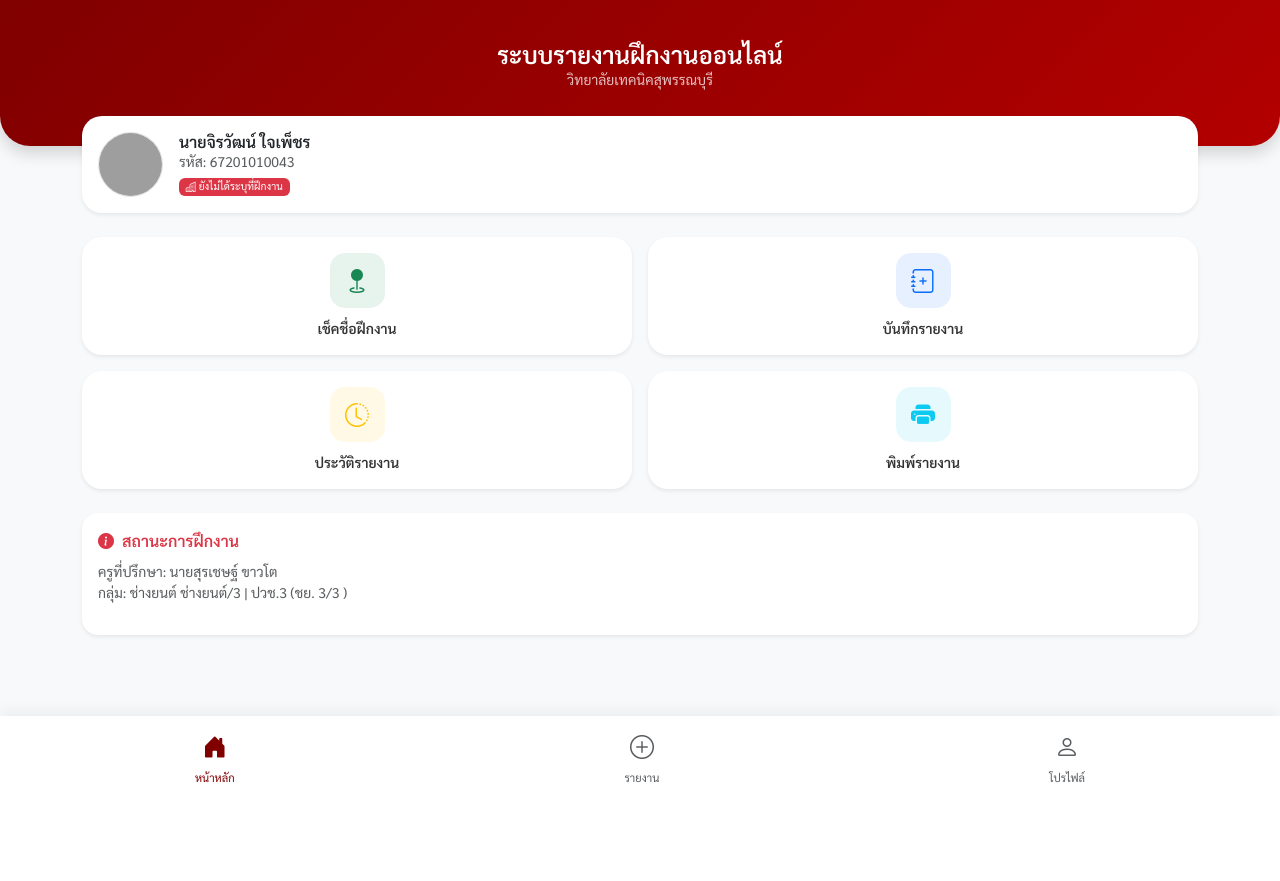
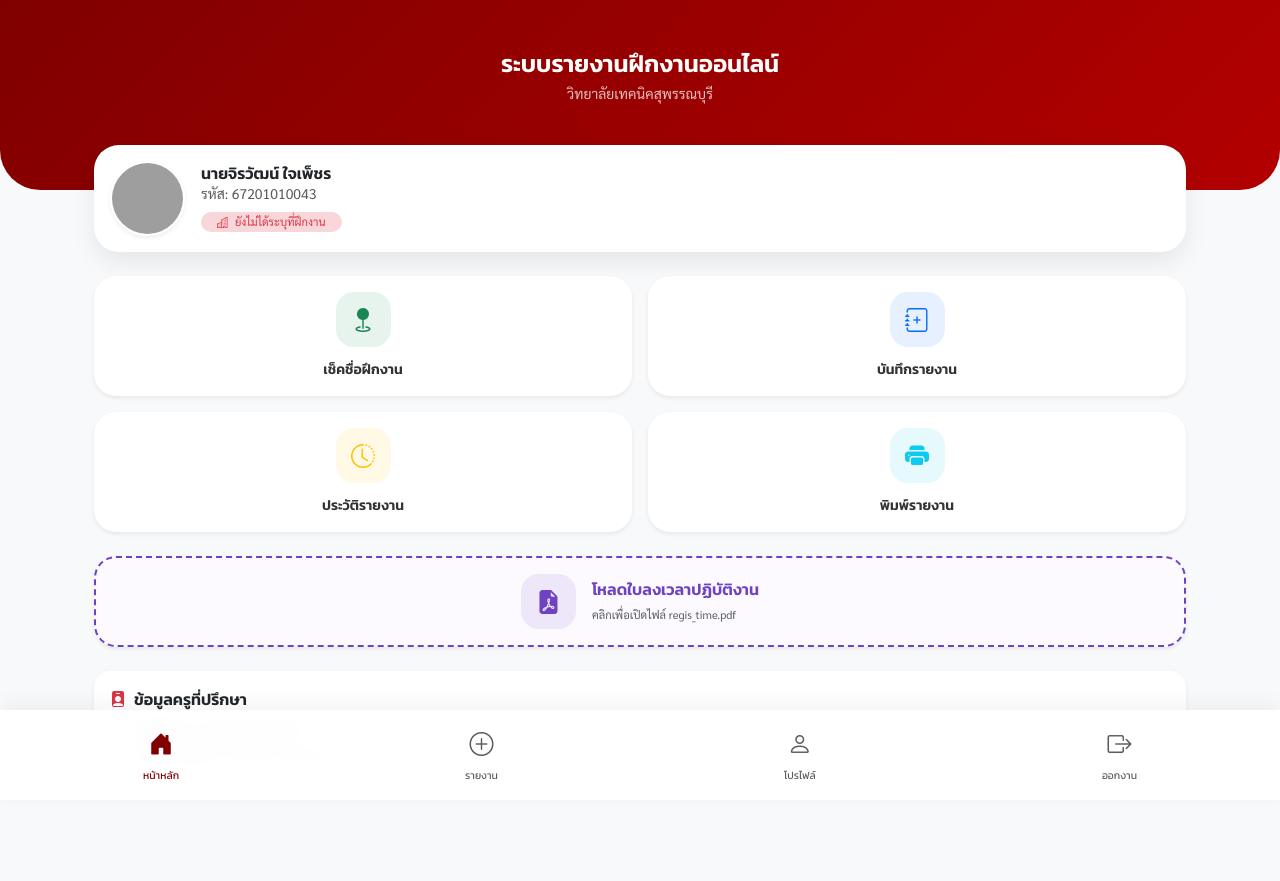
Before and after one commit to shellclub/stc-edvt, a PHP site: page /dashboard.php in a window 1280 px wide. Before the commit the page ends 783 px from the top, so only its background shows below. Run offline with PHP 8.4, Linux system fonts and the light colour scheme; a user stored in the database is signed in; data comes from the database, SQL or seed files in the repository; tables that the repository leaves empty or names only in its code hold one stand-in row (values such as "Sample post"); grey boxes are pictures that could not be loaded.

Commit message:
update Web

```diff
--- a/dashboard.php
+++ b/dashboard.php
@@ -2,12 +2,15 @@
 session_start();
 include "config.php";
 
+// ตรวจสอบการเข้าสู่ระบบ
 if (!isset($_SESSION['student_id'])) {
     header("location: index.php");
     exit();
 }
 
 $sid = $_SESSION['student_id'];
+
+// ดึงข้อมูลนักศึกษาและชื่อสถานประกอบการ
 $sql = "SELECT s.*, p.company_name FROM students s
         LEFT JOIN internship_places p ON s.place_id = p.place_id
         WHERE s.student_id = '$sid'";
@@ -23,50 +26,109 @@ $user = mysqli_fetch_array($query);
     <title>หน้าหลัก - ระบบฝึกงาน วท.สุพรรณบุรี</title>
     <link href="https://cdn.jsdelivr.net/npm/bootstrap@5.3.0/dist/css/bootstrap.min.css" rel="stylesheet">
     <link rel="stylesheet" href="https://cdn.jsdelivr.net/npm/bootstrap-icons@1.11.0/font/bootstrap-icons.css">
-    <link href="https://fonts.googleapis.com/css2?family=Sarabun:wght@300;400;600&display=swap" rel="stylesheet">
+    <link href="https://fonts.googleapis.com/css2?family=Kanit:wght@400;600&family=Sarabun:wght@300;400;600&display=swap" rel="stylesheet">
     <style>
-        body { font-family: 'Sarabun', sans-serif; background-color: #f8f9fa; padding-bottom: 90px; }
-        .top-banner { background: linear-gradient(135deg, #800000 0%, #b30000 100%); color: white; padding: 40px 20px; border-radius: 0 0 30px 30px; }
-        .profile-card { background: white; border-radius: 20px; margin-top: -30px; border: none; }
-        .menu-icon { width: 55px; height: 55px; border-radius: 15px; display: flex; align-items: center; justify-content: center; font-size: 24px; margin-bottom: 10px; }
-        .card-menu { border: none; border-radius: 20px; transition: 0.2s; text-decoration: none; color: #333; height: 100%; }
-        .card-menu:active { transform: scale(0.95); background-color: #f1f1f1; }
-        .nav-bottom { position: fixed; bottom: 0; width: 100%; background: white; display: flex; justify-content: space-around; padding: 12px 0; box-shadow: 0 -5px 15px rgba(0,0,0,0.05); }
+        :root { --stc-crimson: #800000; --stc-gold: #d4af37; }
+        body { font-family: 'Sarabun', sans-serif; background-color: #f8f9fa; padding-bottom: 100px; }
+        .kanit { font-family: 'Kanit', sans-serif; }
+
+        .top-banner {
+            background: linear-gradient(135deg, var(--stc-crimson) 0%, #b30000 100%);
+            color: white;
+            padding: 50px 20px 70px;
+            border-radius: 0 0 40px 40px;
+        }
+
+        .profile-card {
+            background: white;
+            border-radius: 25px;
+            margin-top: -45px;
+            border: none;
+            box-shadow: 0 10px 25px rgba(0,0,0,0.08);
+        }
+
+        .menu-icon {
+            width: 55px;
+            height: 55px;
+            border-radius: 18px;
+            display: flex;
+            align-items: center;
+            justify-content: center;
+            font-size: 24px;
+            margin-bottom: 12px;
+        }
+
+        .card-menu {
+            border: none;
+            border-radius: 22px;
+            transition: 0.3s;
+            text-decoration: none;
+            color: #333;
+            height: 100%;
+            background: white;
+        }
+
+        .card-menu:active { transform: scale(0.92); background-color: #f8f9fa; }
+
+        /* ปุ่มโหลดไฟล์ PDF พิเศษ */
+        .download-btn-card {
+            background-color: #fcfaff;
+            border: 2px dashed #6f42c1 !important;
+            color: #6f42c1 !important;
+        }
+        .text-purple { color: #6f42c1; }
+        .bg-purple-light { background-color: rgba(111, 66, 193, 0.1); }
+
+        .nav-bottom {
+            position: fixed;
+            bottom: 0;
+            width: 100%;
+            background: rgba(255, 255, 255, 0.95);
+            backdrop-filter: blur(10px);
+            display: flex;
+            justify-content: space-around;
+            padding: 15px 0;
+            box-shadow: 0 -5px 20px rgba(0,0,0,0.05);
+            z-index: 1000;
+        }
     </style>
 </head>
 <body>
 
-    <!-- Header & Profile Summary -->
-    <div class="top-banner text-center shadow">
-        <h4 class="fw-bold mb-0">ระบบรายงานฝึกงานออนไลน์</h4>
+    <!-- Header Banner -->
+    <div class="top-banner text-center">
+        <h4 class="kanit fw-bold mb-1">ระบบรายงานฝึกงานออนไลน์</h4>
         <p class="small opacity-75">วิทยาลัยเทคนิคสุพรรณบุรี</p>
     </div>
 
-    <div class="container">
-        <div class="card profile-card shadow-sm mb-4">
+    <div class="container px-4">
+        <!-- Profile Card -->
+        <div class="card profile-card mb-4">
             <div class="card-body d-flex align-items-center p-3">
-                <img src="https://rms.stc.ac.th/image.php?src=files/importpicstd/01/<?php echo $user['student_id']; ?>.jpg&x=200&f=0"
-                     class="rounded-circle border" width="65" height="65" style="object-fit: cover;"
-                     onerror="this.src='https://cdn-icons-png.flaticon.com/512/149/149071.png';">
+                <div class="position-relative">
+                    <img src="https://rms.stc.ac.th/image.php?src=files/importpicstd/01/<?php echo $user['student_id']; ?>.jpg&x=200&f=0"
+                         class="rounded-circle border border-2 border-white shadow-sm" width="75" height="75" style="object-fit: cover;"
+                         onerror="this.src='https://cdn-icons-png.flaticon.com/512/149/149071.png';">
+                </div>
                 <div class="ms-3">
-                    <h6 class="mb-0 fw-bold"><?php echo $user['fullname']; ?></h6>
-                    <p class="text-muted small mb-0">รหัส: <?php echo $user['student_id']; ?></p>
-                    <span class="badge bg-danger mt-1" style="font-weight: normal; font-size: 0.65rem;">
-                        <i class="bi bi-buildings"></i> <?php echo $user['company_name'] ?: 'ยังไม่ได้ระบุที่ฝึกงาน'; ?>
-                    </span>
+                    <h6 class="mb-0 fw-bold kanit"><?php echo $user['fullname']; ?></h6>
+                    <p class="text-muted small mb-1">รหัส: <?php echo $user['student_id']; ?></p>
+                    <div class="badge bg-danger-subtle text-danger px-3 rounded-pill" style="font-weight: 500; font-size: 0.7rem;">
+                        <i class="bi bi-buildings me-1"></i> <?php echo $user['company_name'] ?: 'ยังไม่ได้ระบุที่ฝึกงาน'; ?>
+                    </div>
                 </div>
             </div>
         </div>
 
         <!-- Main Menu Grid -->
         <div class="row g-3 text-center">
-            <!-- เมนูเช็คชื่อ (ใหม่) -->
+            <!-- เมนูเช็คชื่อ -->
             <div class="col-6">
                 <a href="checkin.php" class="card card-menu shadow-sm p-3">
                     <div class="menu-icon bg-success bg-opacity-10 text-success mx-auto">
                         <i class="bi bi-geo-fill"></i>
                     </div>
-                    <span class="fw-bold small">เช็คชื่อฝึกงาน</span>
+                    <span class="fw-bold small kanit">เช็คชื่อฝึกงาน</span>
                 </a>
             </div>
 
@@ -76,7 +138,7 @@ $user = mysqli_fetch_array($query);
                     <div class="menu-icon bg-primary bg-opacity-10 text-primary mx-auto">
                         <i class="bi bi-journal-plus"></i>
                     </div>
-                    <span class="fw-bold small">บันทึกรายงาน</span>
+                    <span class="fw-bold small kanit">บันทึกรายงาน</span>
                 </a>
             </div>
 
@@ -86,47 +148,68 @@ $user = mysqli_fetch_array($query);
                     <div class="menu-icon bg-warning bg-opacity-10 text-warning mx-auto">
                         <i class="bi bi-clock-history"></i>
                     </div>
-                    <span class="fw-bold small">ประวัติรายงาน</span>
+                    <span class="fw-bold small kanit">ประวัติรายงาน</span>
                 </a>
             </div>
 
-            <!-- เมนูพิมพ์รายงาน (ใหม่แทนติดต่อ) -->
+            <!-- เมนูพิมพ์รายงาน -->
             <div class="col-6">
                 <a href="print_report.php" class="card card-menu shadow-sm p-3">
                     <div class="menu-icon bg-info bg-opacity-10 text-info mx-auto">
                         <i class="bi bi-printer-fill"></i>
                     </div>
-                    <span class="fw-bold small">พิมพ์รายงาน</span>
+                    <span class="fw-bold small kanit">พิมพ์รายงาน</span>
+                </a>
+            </div>
+
+            <!-- ปุ่มโหลดใบลงเวลา ( regis_time.pdf ) -->
+            <div class="col-12 mt-4">
+                <a href="regis_time.pdf" target="_blank" class="card card-menu shadow-sm p-3 download-btn-card">
+                    <div class="d-flex align-items-center justify-content-center">
+                        <div class="menu-icon bg-purple-light text-purple mb-0 me-3">
+                            <i class="bi bi-file-earmark-pdf-fill"></i>
+                        </div>
+                        <div class="text-start">
+                            <span class="fw-bold d-block text-purple kanit">โหลดใบลงเวลาปฏิบัติงาน</span>
+                            <small class="text-muted" style="font-size: 0.7rem;">คลิกเพื่อเปิดไฟล์ regis_time.pdf</small>
+                        </div>
+                    </div>
                 </a>
             </div>
         </div>
 
-        <!-- ข้อมูลเพิ่มเติม -->
-        <div class="card mt-4 border-0 shadow-sm rounded-4">
+        <!-- Advisor Info -->
+        <div class="card mt-4 border-0 shadow-sm rounded-4 bg-white">
             <div class="card-body">
-                <div class="d-flex align-items-center text-danger mb-2">
-                    <i class="bi bi-info-circle-fill me-2"></i>
-                    <span class="fw-bold">สถานะการฝึกงาน</span>
+                <div class="d-flex align-items-center text-dark mb-2">
+                    <i class="bi bi-person-badge-fill me-2 text-danger"></i>
+                    <span class="fw-bold kanit">ข้อมูลครูที่ปรึกษา</span>
                 </div>
-                <p class="small text-muted mb-0">ครูที่ปรึกษา: <?php echo $user['advisor_name']; ?></p>
-                <p class="small text-muted">กลุ่ม: <?php echo $user['group_name']; ?></p>
+                <div class="ps-4 border-start border-2 border-danger-subtle">
+                    <p class="small mb-1"><strong>ครูผู้ดูแล:</strong> <?php echo $user['advisor_name']; ?></p>
+                    <p class="small text-muted mb-0"><strong>กลุ่มการเรียน:</strong> <?php echo $user['group_name']; ?></p>
+                </div>
             </div>
         </div>
     </div>
 
-    <!-- Bottom Nav -->
+    <!-- Bottom Navigation Bar -->
     <nav class="nav-bottom">
-        <a href="dashboard.php" class="text-center text-decoration-none" style="color: #800000;">
+        <a href="dashboard.php" class="text-center text-decoration-none" style="color: var(--stc-crimson);">
             <i class="bi bi-house-door-fill fs-4 d-block"></i>
-            <small style="font-size: 0.7rem;">หน้าหลัก</small>
+            <small class="kanit" style="font-size: 0.65rem;">หน้าหลัก</small>
         </a>
         <a href="report_form.php" class="text-center text-decoration-none text-muted">
             <i class="bi bi-plus-circle fs-4 d-block"></i>
-            <small style="font-size: 0.7rem;">รายงาน</small>
+            <small class="kanit" style="font-size: 0.65rem;">รายงาน</small>
         </a>
         <a href="profile.php" class="text-center text-decoration-none text-muted">
             <i class="bi bi-person fs-4 d-block"></i>
-            <small style="font-size: 0.7rem;">โปรไฟล์</small>
+            <small class="kanit" style="font-size: 0.65rem;">โปรไฟล์</small>
+        </a>
+        <a href="logout.php" class="text-center text-decoration-none text-muted">
+            <i class="bi bi-box-arrow-right fs-4 d-block"></i>
+            <small class="kanit" style="font-size: 0.65rem;">ออกงาน</small>
         </a>
     </nav>
 
```
Also changed, not shown: checkin.php (+104 -80 lines), save_checkin.php (+39 -29 lines), 1 other file.
